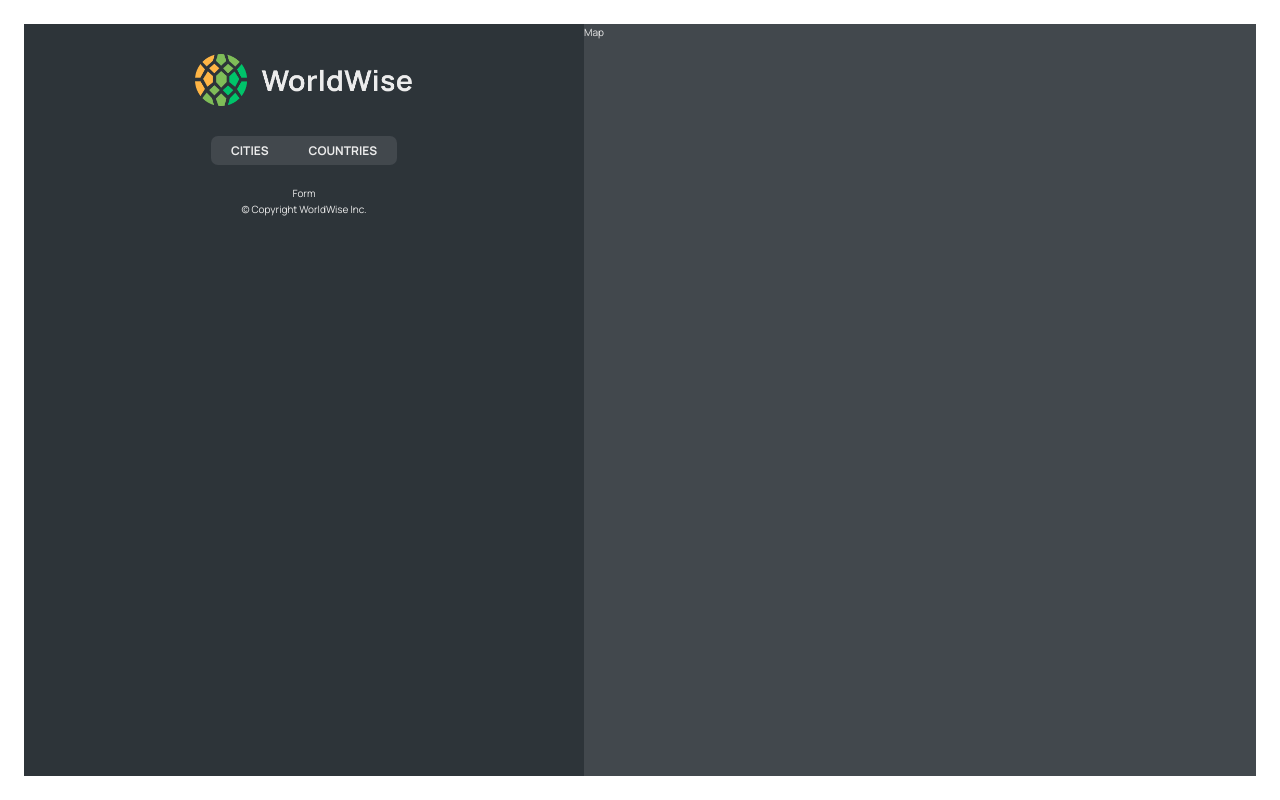
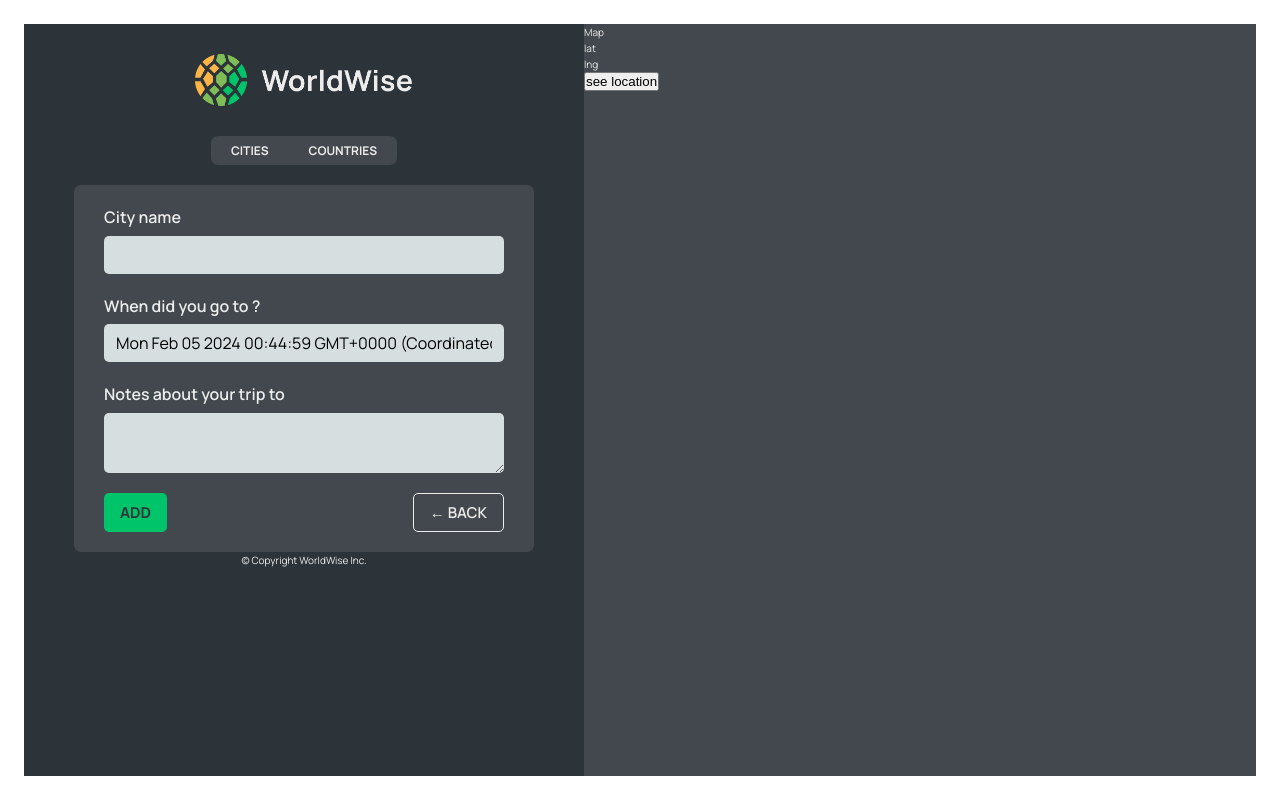
Before and after one commit to Ndesimoni/Vacation-App, a React (Vite) app: page /app/form in a window 1280 px wide. Built offline with nearby package versions, Linux system fonts and the light colour scheme; data requests are answered from the project's data file.

Commit message:
finished with the routing and nested routing plus useNavigation

```diff
--- a/src/App.jsx
+++ b/src/App.jsx
@@ -1,4 +1,4 @@
-import { BrowserRouter, Routes, Route } from "react-router-dom";
+import { BrowserRouter, Routes, Route, Navigate } from "react-router-dom";
 import { useEffect, useState } from "react";
 
 import Homepage from "./pages/Homepage";
@@ -8,8 +8,11 @@ import Login from "./pages/Login";
 import AppLayout from "./pages/AppLayout";
 import CityList from "./components/CityList";
 import CountryList from "./components/CountryList";
+import City from "./components/City";
+import Form from "./components/Form";
 
 const BASE_URL = "http://localhost:9000";
+
 const App = () => {
   const [cities, SetCities] = useState([]);
   const [isLoading, setLoading] = useState(false);
@@ -39,19 +42,19 @@ const App = () => {
           <Route path="/product" element={<Product />} />
           <Route path="/log-in" element={<Login />} />
           <Route path="/app" element={<AppLayout />}>
-            <Route
-              index
-              element={<CityList cities={cities} isLoading={isLoading} />}
-            />
+            <Route index element={<Navigate replace to="cities" />} />
             <Route
               path="cities"
               element={<CityList cities={cities} isLoading={isLoading} />}
             />
+
+            <Route path="cities/:id" element={<City />} />
+
             <Route
               path="countries"
               element={<CountryList cities={cities} isLoading={isLoading} />}
             />
-            <Route path="form" element={<p>Form</p>} />
+            <Route path="form" element={<Form />} />
           </Route>
         </Routes>
       </BrowserRouter>
--- /dev/null
+++ b/src/components/Button.jsx
@@ -0,0 +1,18 @@
+import PropTypes from "prop-types";
+import styles from "./Button.module.css";
+
+const Button = ({ children, onClick, type }) => {
+  return (
+    <button onClick={onClick} className={`${styles.btn} ${styles[type]}`}>
+      {children}
+    </button>
+  );
+};
+
+Button.propTypes = {
+  children: PropTypes.any.isRequired,
+  type: PropTypes.string.isRequired,
+  onClick: PropTypes.any.isRequired,
+};
+
+export default Button;
--- a/src/components/City.jsx
+++ b/src/components/City.jsx
@@ -1,60 +1,76 @@
-import styles from "./City.module.css";
+// import styles from "./City.module.css";
 
-const formatDate = (date) =>
-  new Intl.DateTimeFormat("en", {
-    day: "numeric",
-    month: "long",
-    year: "numeric",
-    weekday: "long",
-  }).format(new Date(date));
+import { useParams, useSearchParams } from "react-router-dom";
+
+// const formatDate = (date) =>
+//   new Intl.DateTimeFormat("en", {
+//     day: "numeric",
+//     month: "long",
+//     year: "numeric",
+//     weekday: "long",
+//   }).format(new Date(date));
 
 function City() {
+  const { id } = useParams();
+  const [searchParam, setSearchParam] = useSearchParams();
+  const lat = searchParam.get("lat");
+  const lng = searchParam.get("lng");
+
   // TEMP DATA
-  const currentCity = {
-    cityName: "Lisbon",
-    emoji: "🇵🇹",
-    date: "2027-10-31T15:59:59.138Z",
-    notes: "My favorite city so far!",
-  };
+  // const currentCity = {
+  //   cityName: "Lisbon",
+  //   emoji: "🇵🇹",
+  //   date: "2027-10-31T15:59:59.138Z",
+  //   notes: "My favorite city so far!",
+  // };
 
-  const { cityName, emoji, date, notes } = currentCity;
+  // const { cityName, emoji, date, notes } = currentCity;
 
   return (
-    <div className={styles.city}>
-      <div className={styles.row}>
-        <h6>City name</h6>
-        <h3>
-          <span>{emoji}</span> {cityName}
-        </h3>
-      </div>
+    <>
+      <h1> city {id} </h1>
+      <h3>lat{lat}</h3>
+      <h3>lat{lng}</h3>
+      <button onClick={() => setSearchParam({ lat: 98124, lng: 391248 })}>
+        back to original
+      </button>
+    </>
 
-      <div className={styles.row}>
-        <h6>You went to {cityName} on</h6>
-        <p>{formatDate(date || null)}</p>
-      </div>
+    // <div className={styles.city}>
+    //   <div className={styles.row}>
+    //     <h6>City name</h6>
+    //     <h3>
+    //       <span>{emoji}</span> {cityName}
+    //     </h3>
+    //   </div>
 
-      {notes && (
-        <div className={styles.row}>
-          <h6>Your notes</h6>
-          <p>{notes}</p>
-        </div>
-      )}
+    //   <div className={styles.row}>
+    //     <h6>You went to {cityName} on</h6>
+    //     <p>{formatDate(date || null)}</p>
+    //   </div>
 
-      <div className={styles.row}>
-        <h6>Learn more</h6>
-        <a
-          href={`https://en.wikipedia.org/wiki/${cityName}`}
-          target="_blank"
-          rel="noreferrer"
-        >
-          Check out {cityName} on Wikipedia &rarr;
-        </a>
-      </div>
+    //   {notes && (
+    //     <div className={styles.row}>
+    //       <h6>Your notes</h6>
+    //       <p>{notes}</p>
+    //     </div>
+    //   )}
 
-      <div>
-        <ButtonBack />
-      </div>
-    </div>
+    //   <div className={styles.row}>
+    //     <h6>Learn more</h6>
+    //     <a
+    //       href={`https://en.wikipedia.org/wiki/${cityName}`}
+    //       target="_blank"
+    //       rel="noreferrer"
+    //     >
+    //       Check out {cityName} on Wikipedia &rarr;
+    //     </a>
+    //   </div>
+
+    //   <div>
+    //     <ButtonBack />
+    //   </div>
+    // </div>
   );
 }
 
--- a/src/components/CityItem.jsx
+++ b/src/components/CityItem.jsx
@@ -1,3 +1,4 @@
+import { Link } from "react-router-dom";
 import styles from "./CityItem.module.css";
 import PropTypes from "prop-types";
 
@@ -9,15 +10,19 @@ const formatDate = (date) =>
   }).format(new Date(date));
 
 const CityItem = ({ city }) => {
-  // console.log(city);
-  const { cityName, emoji, date } = city;
+  console.log(city);
+  const { cityName, emoji, date, id, position } = city;
+  const lat = position.lat;
+  const lng = position.lng;
+
   return (
-    <li className={styles.cityItem}>
-      {" "}
-      <span className={styles.emoji}> {emoji}</span>
-      <h3 className={styles.name}>{cityName} </h3>
-      <time className={styles.date}>({formatDate(date)})</time>
-      <button className={styles.deleteBtn}> &times;</button>
+    <li>
+      <Link to={`${id}?lat=${lat}&lng=${lng}`} className={styles.cityItem}>
+        <span className={styles.emoji}> {emoji}</span>
+        <h3 className={styles.name}>{cityName} </h3>
+        <time className={styles.date}>({formatDate(date)})</time>
+        <button className={styles.deleteBtn}> &times;</button>
+      </Link>
     </li>
   );
 };
--- a/src/components/CountryList.jsx
+++ b/src/components/CountryList.jsx
@@ -3,8 +3,11 @@ import Spinner from "./Spinner";
 import Message from "./Message";
 import styles from "./CountryList.module.css";
 import CountryItem from "./CountryItem";
+// import { useCities } from "../contexts/CityContext";
 
 const CountryList = ({ cities, isLoading }) => {
+  // const { cities, isLoading } = useCities();
+
   if (isLoading) return <Spinner />;
 
   if (!cities.length)
--- a/src/components/Form.jsx
+++ b/src/components/Form.jsx
@@ -1,59 +1,72 @@
-// // "https://api.bigdatacloud.net/data/reverse-geocode-client?latitude=0&longitude=0"
+// "https://api.bigdatacloud.net/data/reverse-geocode-client?latitude=0&longitude=0"
 
-// import { useState } from "react";
+import { useState } from "react";
+import styles from "./Form.module.css";
 
-// import styles from "./Form.module.css";
+import Button from "./Button";
+import { useNavigate } from "react-router-dom";
 
-// export function convertToEmoji(countryCode) {
-//   const codePoints = countryCode
-//     .toUpperCase()
-//     .split("")
-//     .map((char) => 127397 + char.charCodeAt());
-//   return String.fromCodePoint(...codePoints);
-// }
+export function convertToEmoji(countryCode) {
+  const codePoints = countryCode
+    .toUpperCase()
+    .split("")
+    .map((char) => 127397 + char.charCodeAt());
+  return String.fromCodePoint(...codePoints);
+}
 
-// function Form() {
-//   const [cityName, setCityName] = useState("");
-//   const [country, setCountry] = useState("");
-//   const [date, setDate] = useState(new Date());
-//   const [notes, setNotes] = useState("");
+function Form() {
+  const navigate = useNavigate();
 
-//   return (
-//     <form className={styles.form}>
-//       <div className={styles.row}>
-//         <label htmlFor="cityName">City name</label>
-//         <input
-//           id="cityName"
-//           onChange={(e) => setCityName(e.target.value)}
-//           value={cityName}
-//         />
-//         {/* <span className={styles.flag}>{emoji}</span> */}
-//       </div>
+  const [cityName, setCityName] = useState("");
+  // const [country, setCountry] = useState("");
+  const [date, setDate] = useState(new Date());
+  const [notes, setNotes] = useState("");
 
-//       <div className={styles.row}>
-//         <label htmlFor="date">When did you go to {cityName}?</label>
-//         <input
-//           id="date"
-//           onChange={(e) => setDate(e.target.value)}
-//           value={date}
-//         />
-//       </div>
+  return (
+    <form className={styles.form}>
+      <div className={styles.row}>
+        <label htmlFor="cityName">City name</label>
+        <input
+          id="cityName"
+          onChange={(e) => setCityName(e.target.value)}
+          value={cityName}
+        />
+        {/* <span className={styles.flag}>{emoji}</span> */}
+      </div>
 
-//       <div className={styles.row}>
-//         <label htmlFor="notes">Notes about your trip to {cityName}</label>
-//         <textarea
-//           id="notes"
-//           onChange={(e) => setNotes(e.target.value)}
-//           value={notes}
-//         />
-//       </div>
+      <div className={styles.row}>
+        <label htmlFor="date">When did you go to {cityName}?</label>
+        <input
+          id="date"
+          onChange={(e) => setDate(e.target.value)}
+          value={date}
+        />
+      </div>
 
-//       <div className={styles.buttons}>
-//         <button>Add</button>
-//         <button>&larr; Back</button>
-//       </div>
-//     </form>
-//   );
-// }
+      <div className={styles.row}>
+        <label htmlFor="notes">Notes about your trip to {cityName}</label>
+        <textarea
+          id="notes"
+          onChange={(e) => setNotes(e.target.value)}
+          value={notes}
+        />
+      </div>
 
-// export default Form;
+      <div className={styles.buttons}>
+        <Button type="primary">Add</Button>
+
+        <Button
+          type="back"
+          onClick={(e) => {
+            e.preventDefault();
+            navigate(-1);
+          }}
+        >
+          &larr; Back
+        </Button>
+      </div>
+    </form>
+  );
+}
+
+export default Form;
--- a/src/components/Map.jsx
+++ b/src/components/Map.jsx
@@ -1,7 +1,23 @@
+import { useNavigate, useSearchParams } from "react-router-dom";
 import styles from "./Map.module.css";
 
 const Map = () => {
-  return <div className={styles.mapContainer}> Map</div>;
+  const navigate = useNavigate();
+
+  const [searchParam, setSearchParam] = useSearchParams();
+  const lat = searchParam.get("lat");
+  const lng = searchParam.get("lng");
+
+  return (
+    <div className={styles.mapContainer} onClick={() => navigate("form")}>
+      <p>Map</p>
+      <p>lat{lat}</p>
+      <p>lng{lng}</p>
+      <button onClick={() => setSearchParam({ lat: 50, lng: 80 })}>
+        see location
+      </button>
+    </div>
+  );
 };
 
 export default Map;
```
Also changed, not shown: src/components/CityList.jsx (+3 -11 lines), src/contexts/CityContext.jsx (added, +53 -0 lines).
